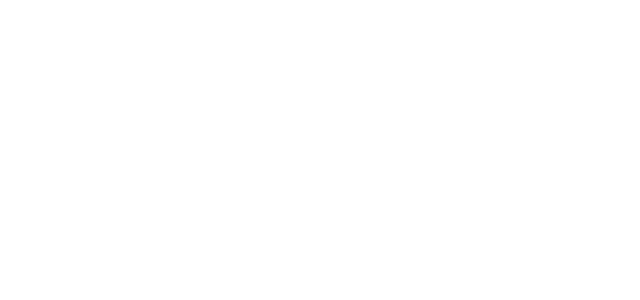
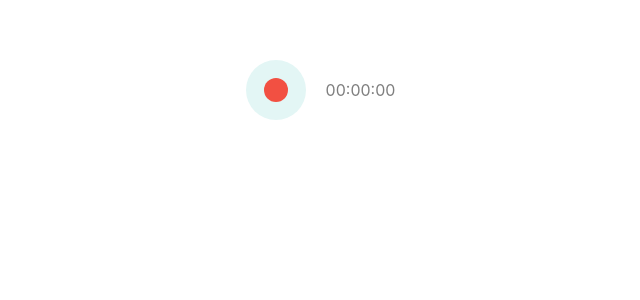
Before and after one commit to aswathyeg/react-redux-ts, a React (Create React App) app: page / in a window 1280 px wide. Shown: the top 300 px of the page, without its empty margins (317-957 px from the left). Built offline with nearby package versions, Linux system fonts and the light colour scheme.

Commit message:
rendered Recorder

```diff
--- a/src/components/App/App.tsx
+++ b/src/components/App/App.tsx
@@ -1,11 +1,12 @@
 import React from 'react';
+import Recorder from '../Recorder';
 
 import './App.css';
 
 function App() {
   return (
     <div className="App">
-
+      <Recorder />
     </div>
   );
 }
```
